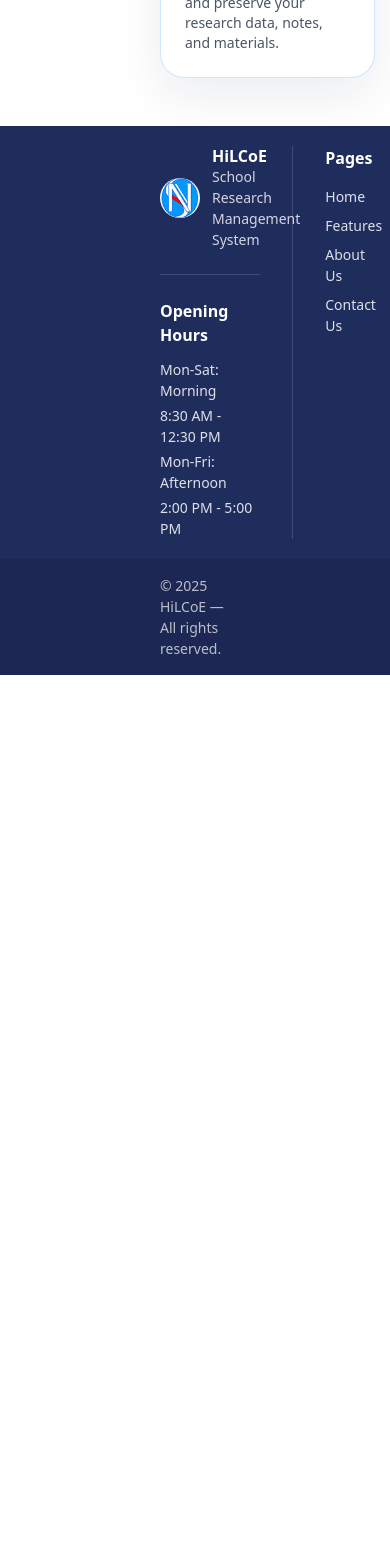
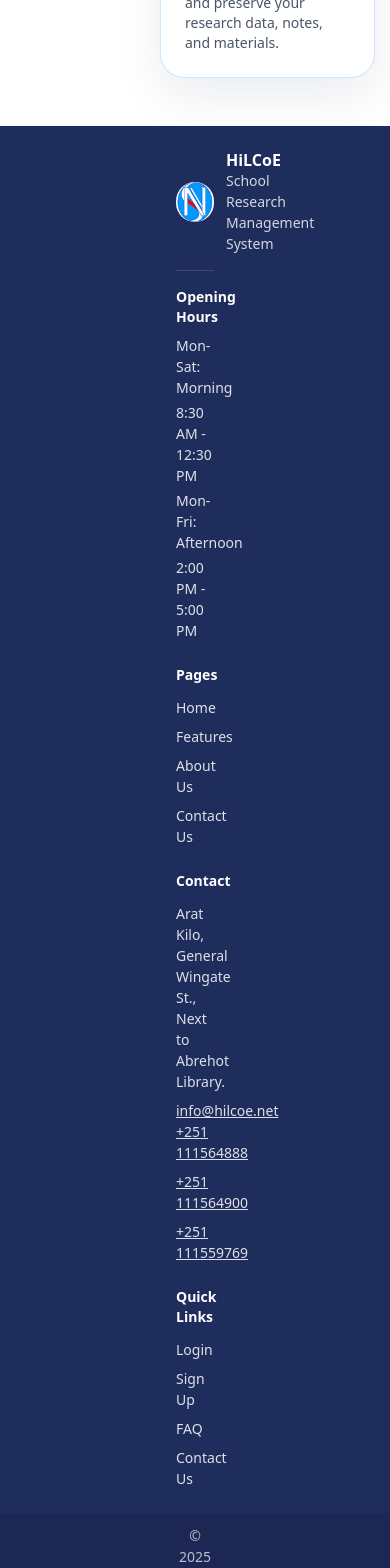
Before and after one commit to RhodasDemissew/HiLCoE-RMS, a React (Vite) app in the folder CLIENT/: page / in a window 390 px wide. Shown: the part 7140-8708 px from the top of the page. Before the commit the page ends 7815 px from the top, so only its background shows below. Built offline with nearby package versions, Linux system fonts and the light colour scheme; no server answers; a web font is replaced by a local one.

Commit message:
LANDING PAGE  1) ADD VALIDATIONS ( Email, Phone, Password, etc..) 2) SEARCH FOR RESEARCHES DOESN'T WORK 3) FORGOT PASSWORD DOESN'T WORK 4) FOOTER NAVIGATIONS RE CHECK  5) REMOVE GITHUB AND GOOGLE                       // ALL ARE FIXED

```diff
--- a/CLIENT/src/shared/components/layout/Footer.jsx
+++ b/CLIENT/src/shared/components/layout/Footer.jsx
@@ -4,12 +4,12 @@ import { footer } from "../../../features/landing/content.js";
 export default function Footer() {
   return (
     <footer className="bg-[color:var(--brand-900)] text-white">
-      {/* top section with 3 cols */}
-      <Container variant="bleed" className="py-5">
-        <div className="mx-auto w-full" style={{ maxWidth: "min(92vw, 90rem)" }}>
-          <div className="grid grid-cols-[1fr_auto_1fr_auto_1fr] gap-8">
-            {/* Col 1: logo + tagline + hours (split by a thin line) */}
-            <div className="col-span-1">
+      {/* top section with responsive grid */}
+      <Container variant="bleed" className="py-6 md:py-8">
+        <div className="mx-auto w-full max-w-7xl px-4">
+          <div className="grid grid-cols-1 md:grid-cols-2 lg:grid-cols-4 gap-6 md:gap-8">
+            {/* Col 1: logo + tagline + hours */}
+            <div className="lg:col-span-1">
               <div className="flex items-center gap-3">
                 <img
                   src={footer.logo.src}
@@ -24,9 +24,9 @@ export default function Footer() {
                 </div>
               </div>
 
-              <div className="mt-6 border-t border-white/15 pt-6">
-                <div className="font-semibold">Opening Hours</div>
-                <div className="mt-3 space-y-1 text-white/85 small">
+              <div className="mt-4 md:mt-6 border-t border-white/15 pt-4 md:pt-6">
+                <div className="font-semibold text-sm md:text-base">Opening Hours</div>
+                <div className="mt-2 md:mt-3 space-y-1 text-white/85 small">
                   {footer.hours.map((line, i) => (
                     <div key={i}>{line}</div>
                   ))}
@@ -34,18 +34,15 @@ export default function Footer() {
               </div>
             </div>
 
-            {/* Vertical divider */}
-            <div className="border-l border-white/15" />
-
             {/* Col 2: pages */}
-            <div className="col-span-1">
-              <div className="font-semibold">Pages</div>
-              <nav className="mt-4 grid gap-2 small">
+            <div className="lg:col-span-1">
+              <div className="font-semibold text-sm md:text-base">Pages</div>
+              <nav className="mt-3 md:mt-4 grid gap-2 small">
                 {footer.pages.map((p) => (
                   <a
                     key={p.href}
                     href={p.href}
-                    className="text-white/85 hover:text-white"
+                    className="text-white/85 hover:text-white transition-colors"
                   >
                     {p.label}
                   </a>
@@ -53,37 +50,53 @@ export default function Footer() {
               </nav>
             </div>
 
-            {/* Vertical divider */}
-            <div className="border-l border-white/15" />
-
             {/* Col 3: contact */}
-            <div className="col-span-1">
-              <div className="font-semibold">Contact</div>
-              <div className="mt-4 small space-y-2 text-white/85">
+            <div className="lg:col-span-1">
+              <div className="font-semibold text-sm md:text-base">Contact</div>
+              <div className="mt-3 md:mt-4 small space-y-2 text-white/85">
                 <div>{footer.contact.address}</div>
-                <a href={`mailto:${footer.contact.email}`} className="underline hover:text-white">
+                <a href={`mailto:${footer.contact.email}`} className="underline hover:text-white transition-colors">
                   {footer.contact.email}
                 </a>
                 {footer.contact.phones.map((ph) => (
                   <div key={ph}>
-                    <a href={`tel:${ph.replace(/\s+/g, "")}`} className="underline hover:text-white">
+                    <a href={`tel:${ph.replace(/\s+/g, "")}`} className="underline hover:text-white transition-colors">
                       {ph}
                     </a>
                   </div>
                 ))}
               </div>
             </div>
+
+            {/* Col 4: Additional links */}
+            <div className="lg:col-span-1">
+              <div className="font-semibold text-sm md:text-base">Quick Links</div>
+              <nav className="mt-3 md:mt-4 grid gap-2 small">
+                <a href="/login" className="text-white/85 hover:text-white transition-colors">
+                  Login
+                </a>
+                <a href="/signup" className="text-white/85 hover:text-white transition-colors">
+                  Sign Up
+                </a>
+                <a href="/faq" className="text-white/85 hover:text-white transition-colors">
+                  FAQ
+                </a>
+                <a href="/contact" className="text-white/85 hover:text-white transition-colors">
+                  Contact Us
+                </a>
+              </nav>
+            </div>
           </div>
         </div>
       </Container>
 
-      {/* thin top border line to match screenshot edge */}
+      {/* thin top border line */}
       <div className="absolute left-0 right-0 top-0 h-px bg-white/10" aria-hidden />
 
-      {/* bottom bar (optional) */}
+      {/* bottom bar */}
       <div className="bg-black/10">
-        <Container variant="bleed" className="py-4">
-          <div className="mx-auto small text-white/70" style={{ maxWidth: "min(92vw, 90rem)" }}>
+        <Container variant="bleed" className="py-3 md:py-4">
+          <div className="mx-auto small text-white/70 max-w-7xl px-4 text-center">
             © {new Date().getFullYear()} HiLCoE — All rights reserved.
           </div>
         </Container>
```
